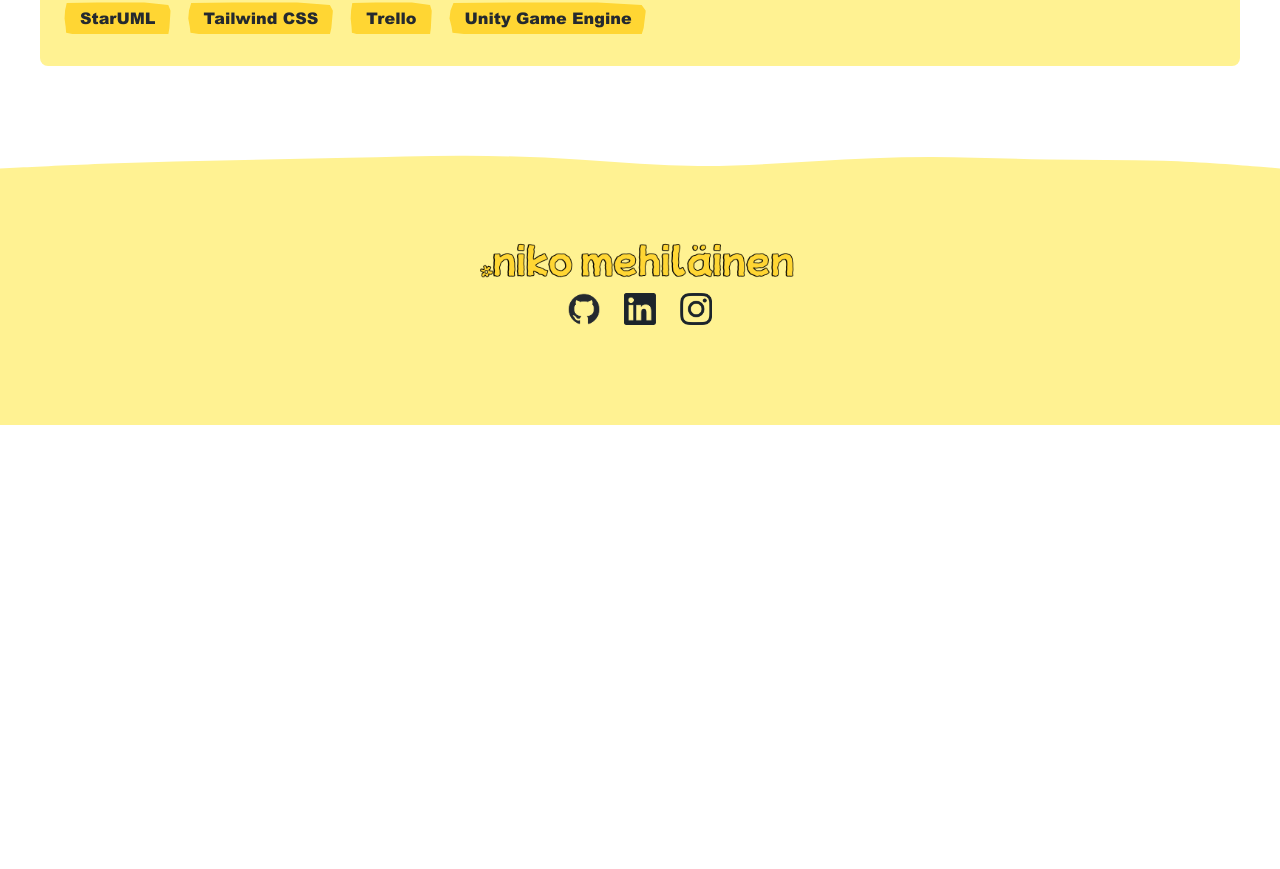
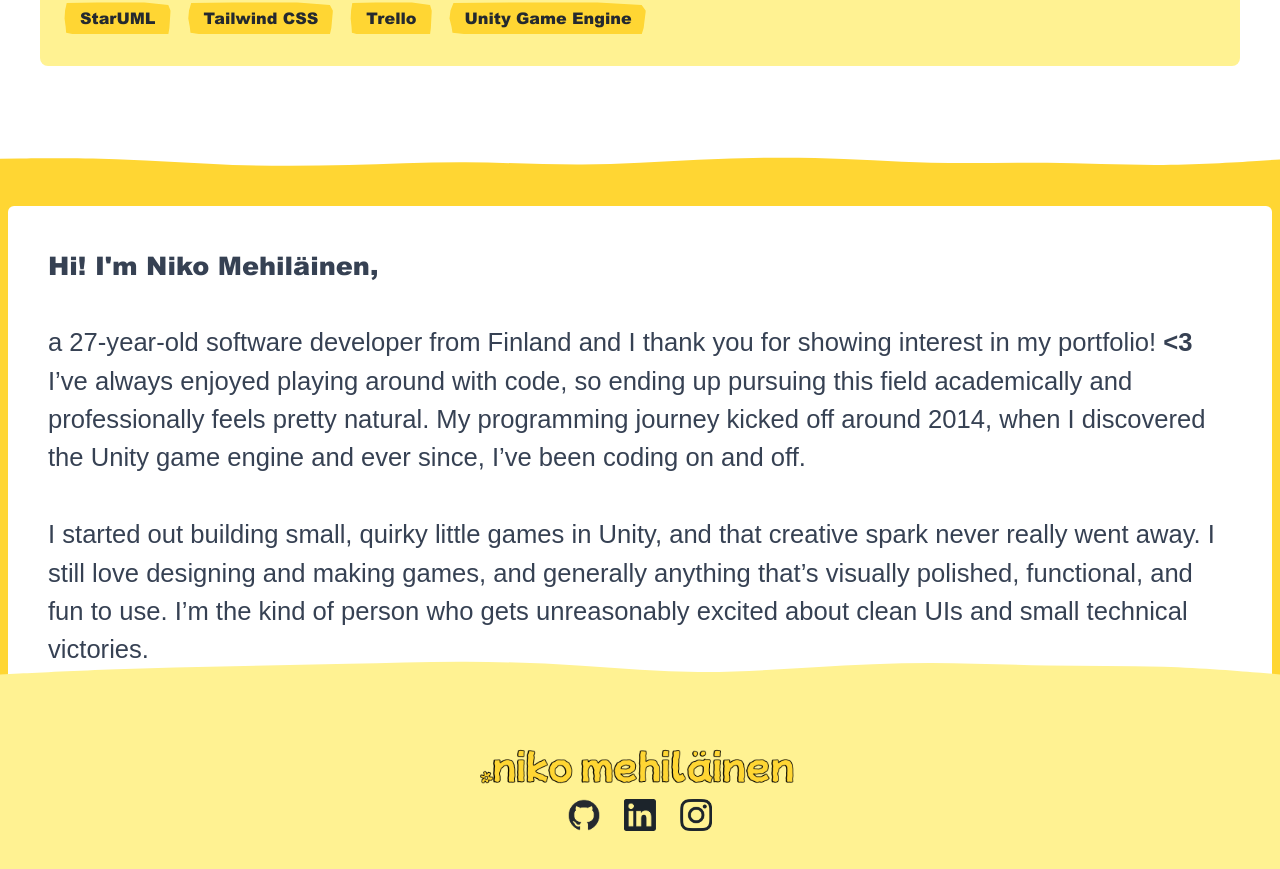
Before and after one commit to mehiis/portfolio-website, a React (Vite) app: page / in a window 1280 px wide. Shown: the part 2252-3121 px from the top of the page. Before the commit the page ends 2677 px from the top, so only its background shows below. Built offline with nearby package versions, Linux system fonts and the light colour scheme.

Commit message:
add me.tsx component and polish it

```diff
--- a/src/components/Me.tsx
+++ b/src/components/Me.tsx
@@ -2,16 +2,23 @@ const Me = () => {
   const age = new Date().getFullYear() - 1998;
 
   return (
-    <div className='bg-[var(--primary-color)] mx-auto py-5'>
-        <div className='max-w-[1440px] mx-auto text-white p-5'>
-            <h1 className="text-[2vw] text-black">About Me</h1>
-            <p className="text-[1.3vw] text-gray-700 p-10 bg-[var(--white-color)] m-4">
-                Hi! <br/><br/>I’m Niko Mehiläinen, a {age}-year-old software developer from Finland. I’ve always enjoyed tinkering with code, so ending up in this profession feels pretty natural. My programming journey kicked off back in upper secondary school around 2014, and ever since then I’ve been coding on and off.<br/><br/>
+    <>
+      <img src="/src/assets/images/style/wave-secondary.svg" alt="Wave Top" className="w-full mt-10"/>
+      <div className='bg-[var(--secondary-color)] mx-auto mb-[-125px] py-5 m-full'>
 
-                I started out building small, quirky games in Unity, and that creative spark never really went away. I still love designing and making games, and generally anything that’s visually polished, functional, and fun to use. I’m the kind of person who gets unreasonably excited about clean UI and small technical victories.
-            </p>
-        </div>
-    </div>
+          <div className='max-w-[1440px] min-w-[360px] mx-auto p-2'>
+            <div className="text-[160%] font-[arial] text-gray-700 p-10 bg-[var(--white-color)] rounded-md">
+                <h3 className="font-[arial-black]">Hi! I'm Niko Mehiläinen,</h3>
+                <p>
+                    <br/>a {age}-year-old software developer from Finland and I thank you for showing interest in my portfolio! <b>&lt;3</b> I’ve always enjoyed playing around with code, so ending up pursuing this field academically and professionally feels pretty natural. My programming journey kicked off around 2014, when I discovered the Unity game engine and ever since, I’ve been coding on and off.<br/><br/>
+
+                    I started out building small, quirky little games in Unity, and that creative spark never really went away. I still love designing and making games, and generally anything that’s visually polished, functional, and fun to use. I’m the kind of person who gets unreasonably excited about clean UIs and small technical victories.
+                </p>
+              </div>
+          </div>
+
+      </div>
+    </>
   )
 }
 
--- a/src/components/Personal.tsx
+++ b/src/components/Personal.tsx
@@ -25,8 +25,7 @@ const Personal = () => {
             {[...projects].reverse().map((project, index) => (
                 <li
                     key={index}
-                    className="p-4 m-4 max-w-[1440px] hover:scale-105 transition-transform duration-300 cursor-pointer"
-                    onClick={() => navigate(`/blogs/${project.id}`)}
+                    className="p-4 m-4 max-w-[1440px]"
                 >
                     <CustomProjectView title={project.title} description={project.description} year={project.year} tech={project.technologies.sort()} image={project.image} />
                 </li>
--- a/src/views/Home.tsx
+++ b/src/views/Home.tsx
@@ -14,6 +14,7 @@ const Home = () => {
       <Work />
       <Education />
       <Tools />
+      <Me />
     </>
   )
 }
```
Also changed, not shown: src/assets/images/style/wave-secondary.svg (added).
